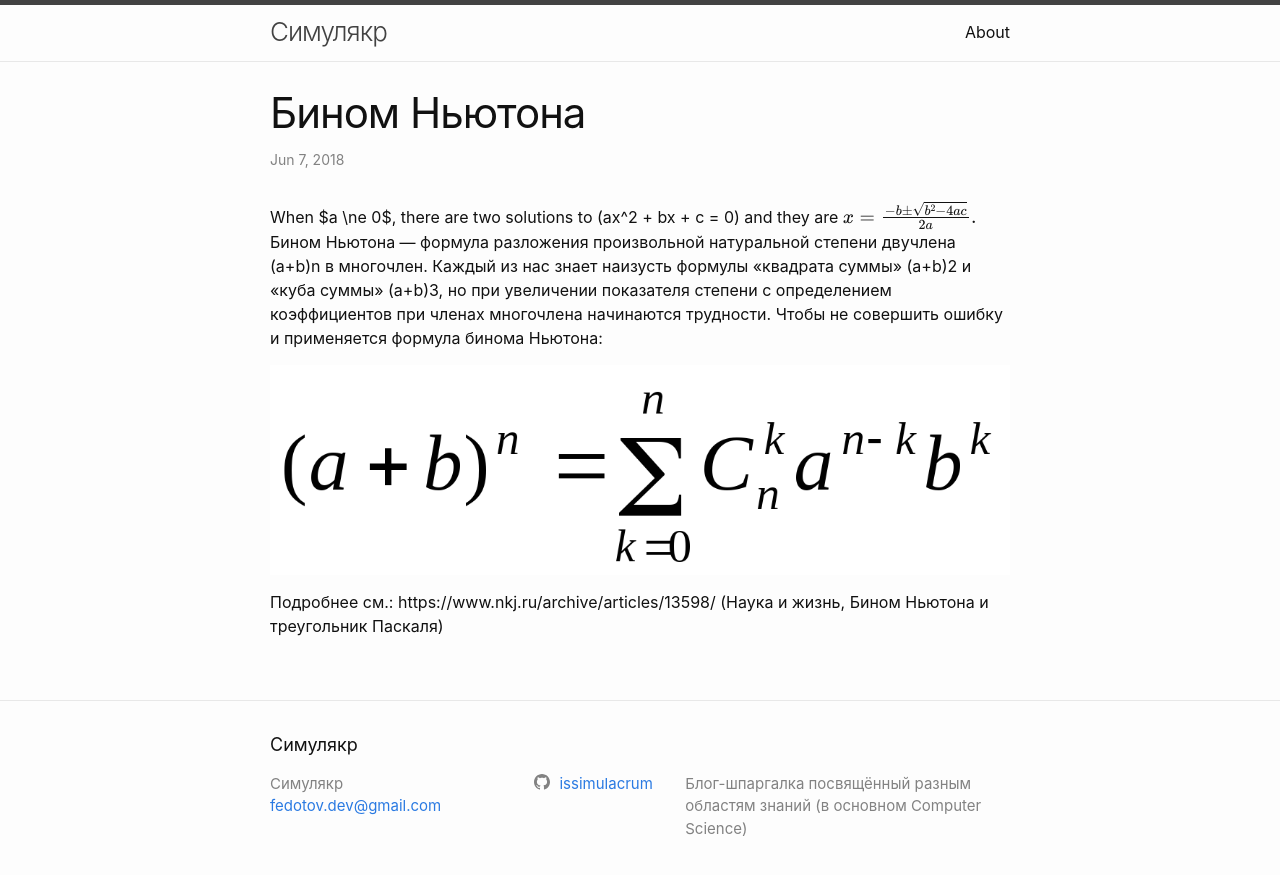
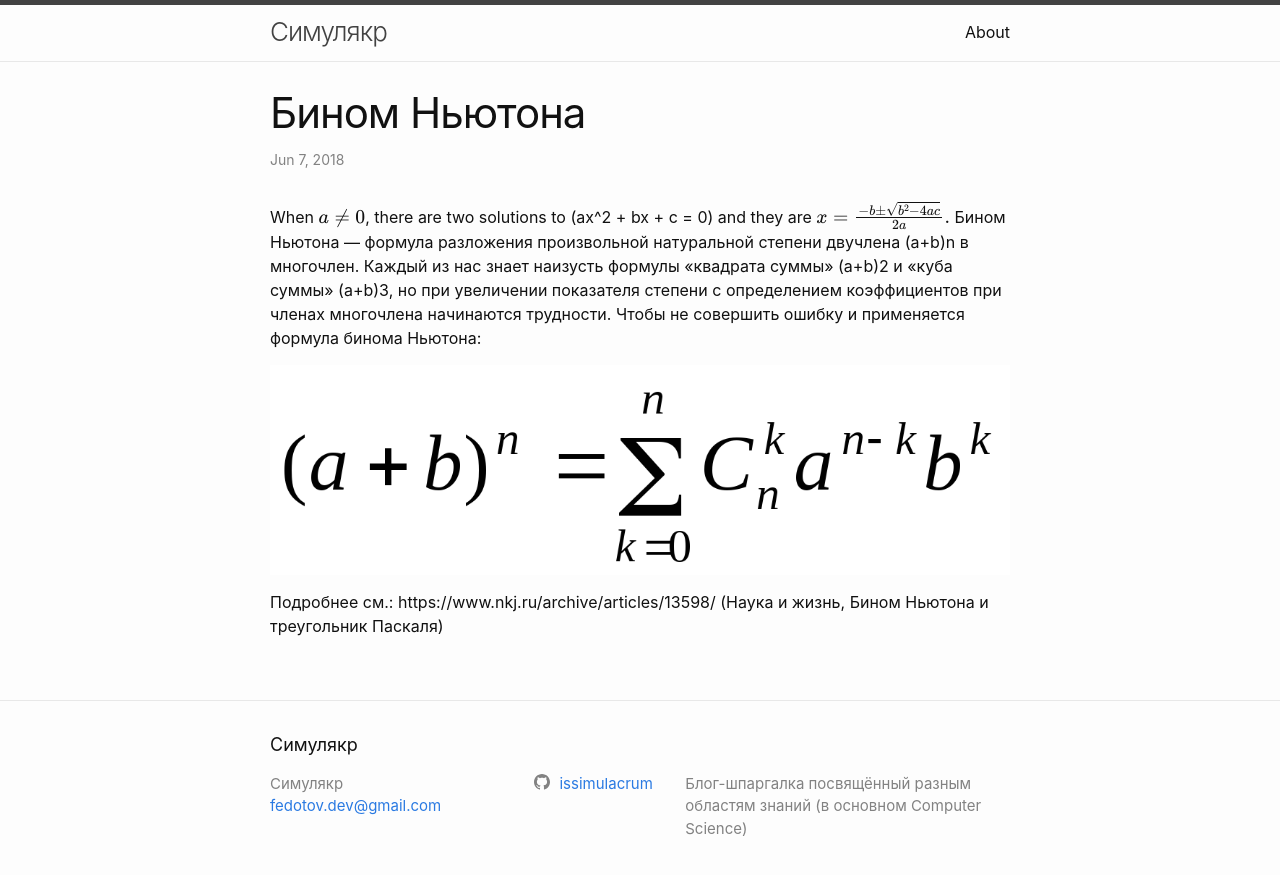
Before and after one commit to frodioh/imulacrum.github.io, a Jekyll site: the page built from _posts/2018-06-07-first-article.markdown, in a window 1280 px wide. Shown: the top 875 px of the page. Built offline with Jekyll 4.4.1, drawn with Linux system fonts in a browser that asks for light colours; formulas are drawn with MathJax 3.

Commit message:
nice math

```diff
--- a/_posts/2018-06-07-first-article.markdown
+++ b/_posts/2018-06-07-first-article.markdown
@@ -4,7 +4,7 @@ title:  "Бином Ньютона"
 date:   2018-06-07 18:28:13 +0500
 categories: jekyll update
 ---
-When $a \ne 0$, there are two solutions to \(ax^2 + bx + c = 0\) and they are
+When $$a \ne 0$$, there are two solutions to \(ax^2 + bx + c = 0\) and they are
 $$x = {-b \pm \sqrt{b^2-4ac} \over 2a}.$$
 Бином Ньютона — формула разложения произвольной натуральной степени двучлена (a+b)n в многочлен. Каждый из нас знает наизусть формулы «квадрата суммы» (a+b)2 и «куба суммы» (a+b)3, но при увеличении показателя степени с определением коэффициентов при членах многочлена начинаются трудности. Чтобы не совершить ошибку и применяется формула бинома Ньютона:
 
```
